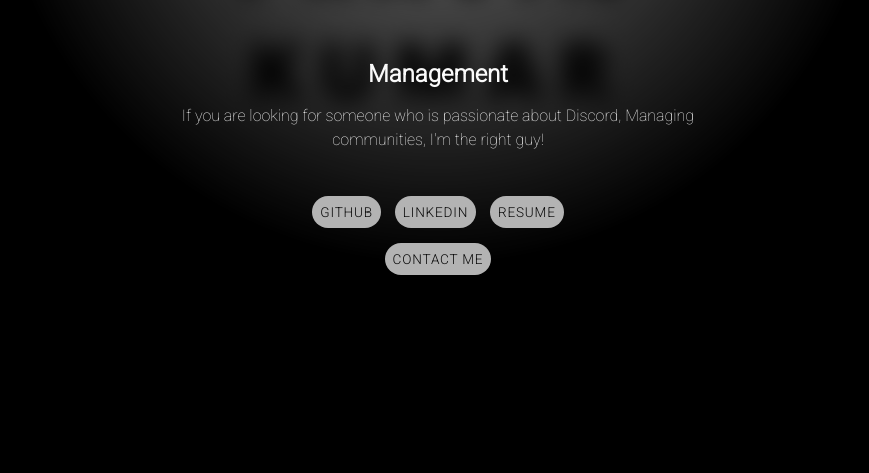
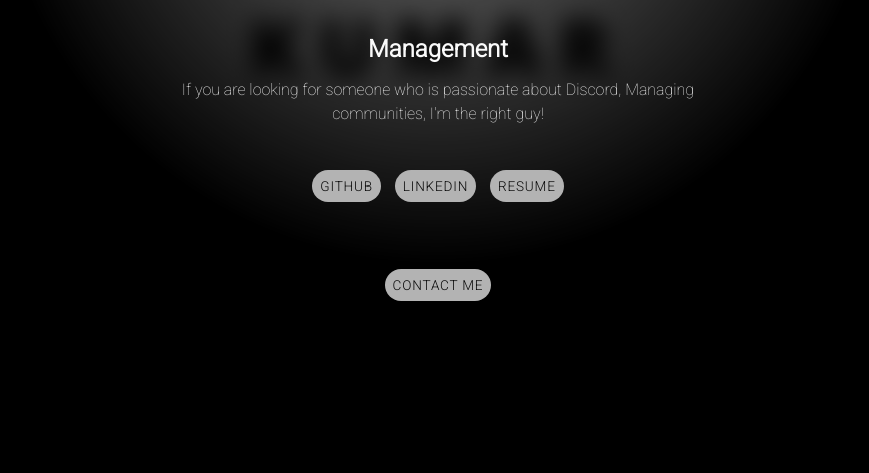
Before and after one commit to 69PercentFat/Sauraj-Website, a plain HTML site: page index.html in a window 1280 px wide. Shown: the part 327-800 px from the top of the page, without its empty margins (202-1071 px from the left). Drawn offline with nearby package versions, Linux system fonts and the light colour scheme.

Commit message:
Update style.css

```diff
--- a/style.css
+++ b/style.css
@@ -117,7 +117,7 @@
 }
 
 #email {
-  margin-top: 2%;
+  margin-top: 6%;
 }
 
 
```
